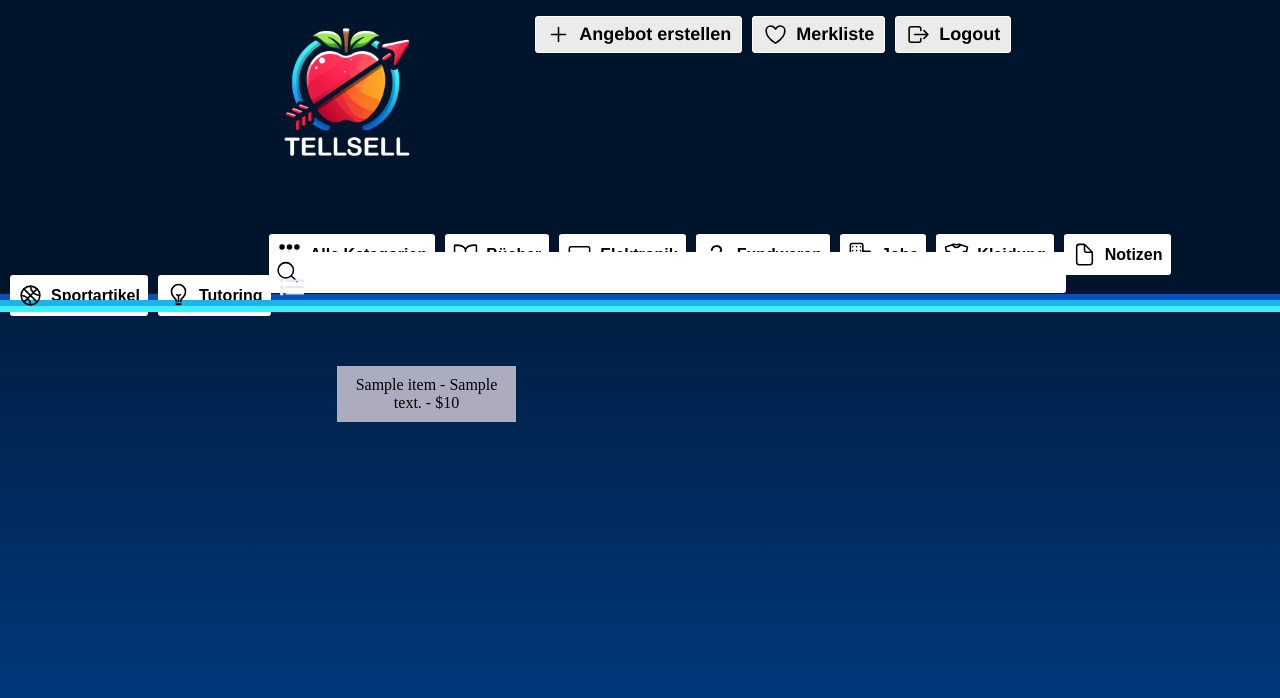
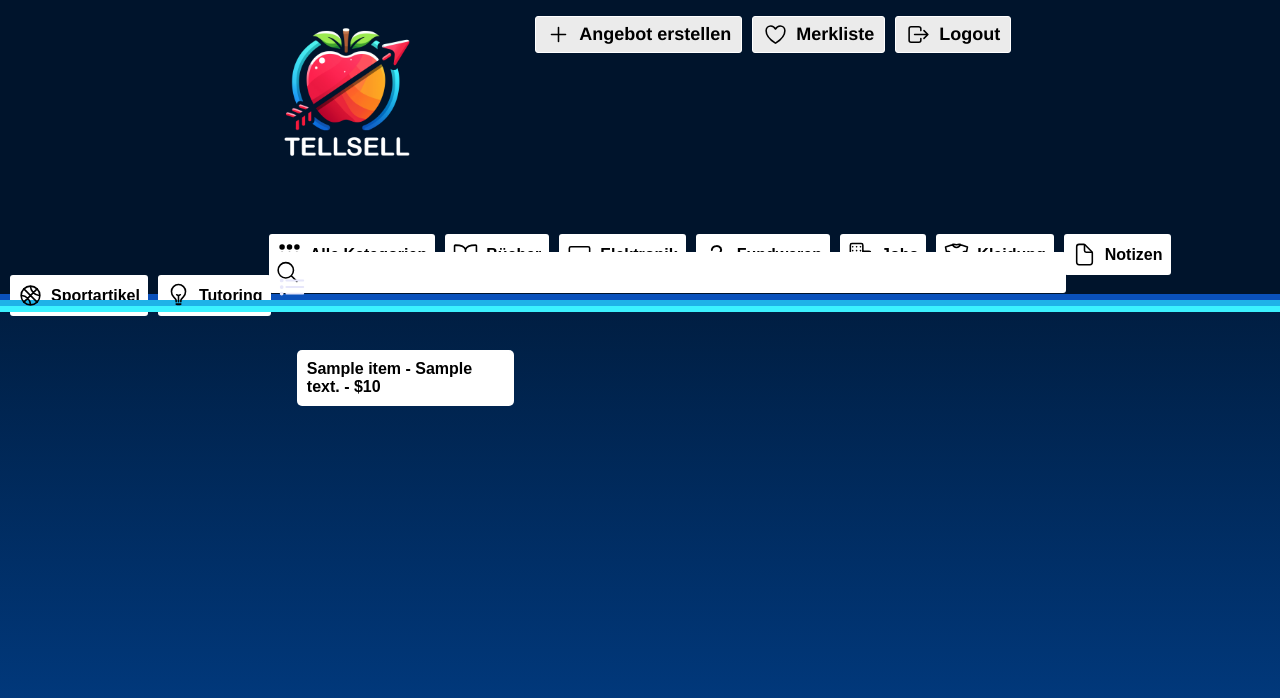
Before and after one commit to Mostercoder/Projekt-Web-App, a Flask app: page / in a window 1280 px wide. Shown: the top 698 px of the page. Run offline with Flask 3, Linux system fonts and the light colour scheme; tables that the repository leaves empty hold one stand-in row (values such as "Sample post"); some libraries are stand-ins or nearby versions.

Commit message:
goated shit

```diff
--- a/tellsell/static/style_index.css
+++ b/tellsell/static/style_index.css
@@ -203,16 +203,21 @@ h2 {
 
 .grid-container {
   display: grid;
-  grid-template-columns: repeat(auto-fill, minmax(200px, 1fr));
-  gap: 14px;
+  grid-template-columns: repeat(auto-fill, minmax(200px, 2fr));
+  gap: 18px;
   padding: 20px;
 }
 
 .grid-item {
-  background-color: #acacbe;
+  background-color: #ffffff;
   padding: 10px;
-  text-align: center;
   cursor: pointer;
+  border-radius: 5px;
+  align-items: center;
+  font-weight: bolder;
+  font-family: "Guill Sans", sans-serif;
+  color: black;
+  text-decoration: none;
 }
 
 /*only price button*/
--- a/tellsell/templates/index.html
+++ b/tellsell/templates/index.html
@@ -49,13 +49,11 @@
   <!-- Display all items -->
   <h1><ion-icon name="list-outline"></ion-icon><a>Angebote</a></h1>
   <div class="grid-container">
-    <ul>
-      {% for item in items %}
-        <li class="grid-item" onclick="displayOwnerEmail('{{ item[4] }}')">
-          <div>{{ item[1] }} - {{ item[2] }} - ${{ item[3] }}</div>
-        </li>
-      {% endfor %}
-    </ul>
+    {% for item in items %}
+      <div class="grid-item" onclick="displayOwnerEmail('{{ item[4] }}')">
+        <div>{{ item[1] }} - {{ item[2] }} - ${{ item[3] }}</div>
+      </div>
+    {% endfor %}
   </div>
 
   <!-- JavaScript to handle item click -->
```
Also changed, not shown: tellsell.db.
